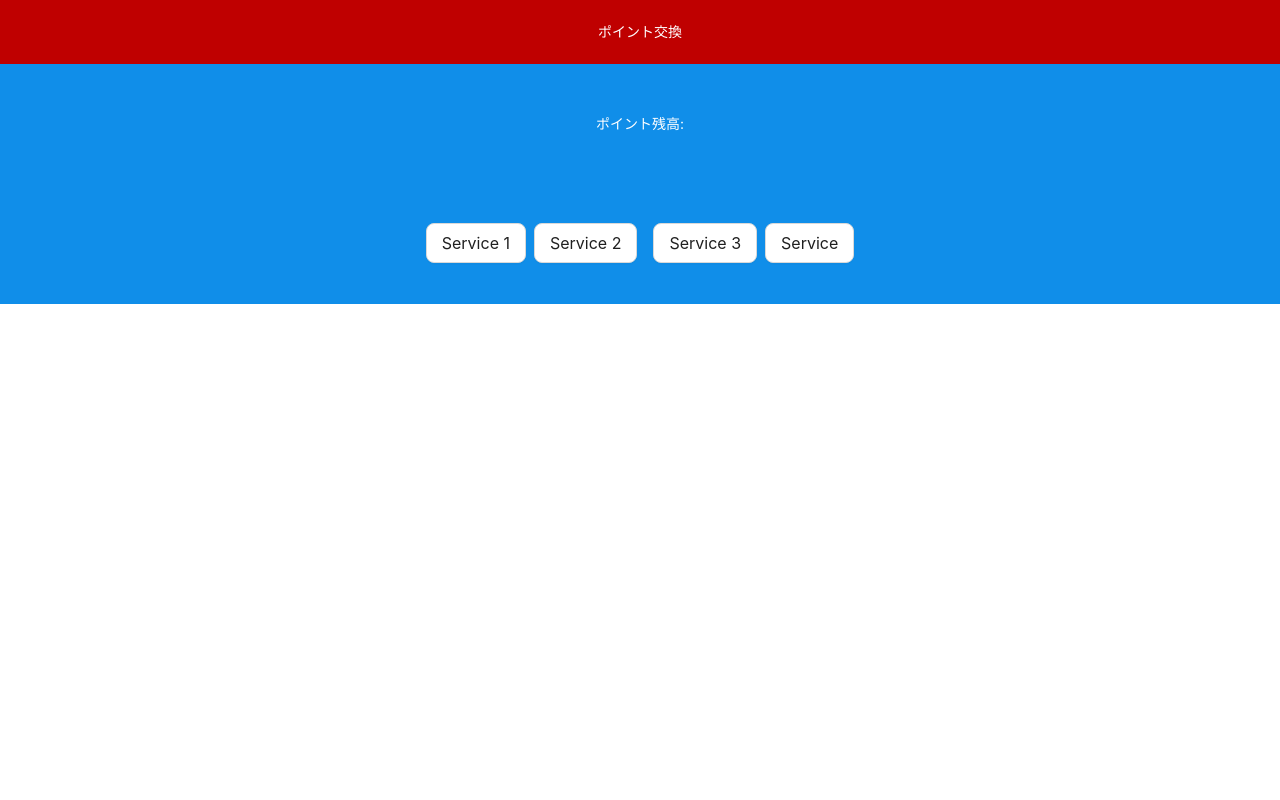
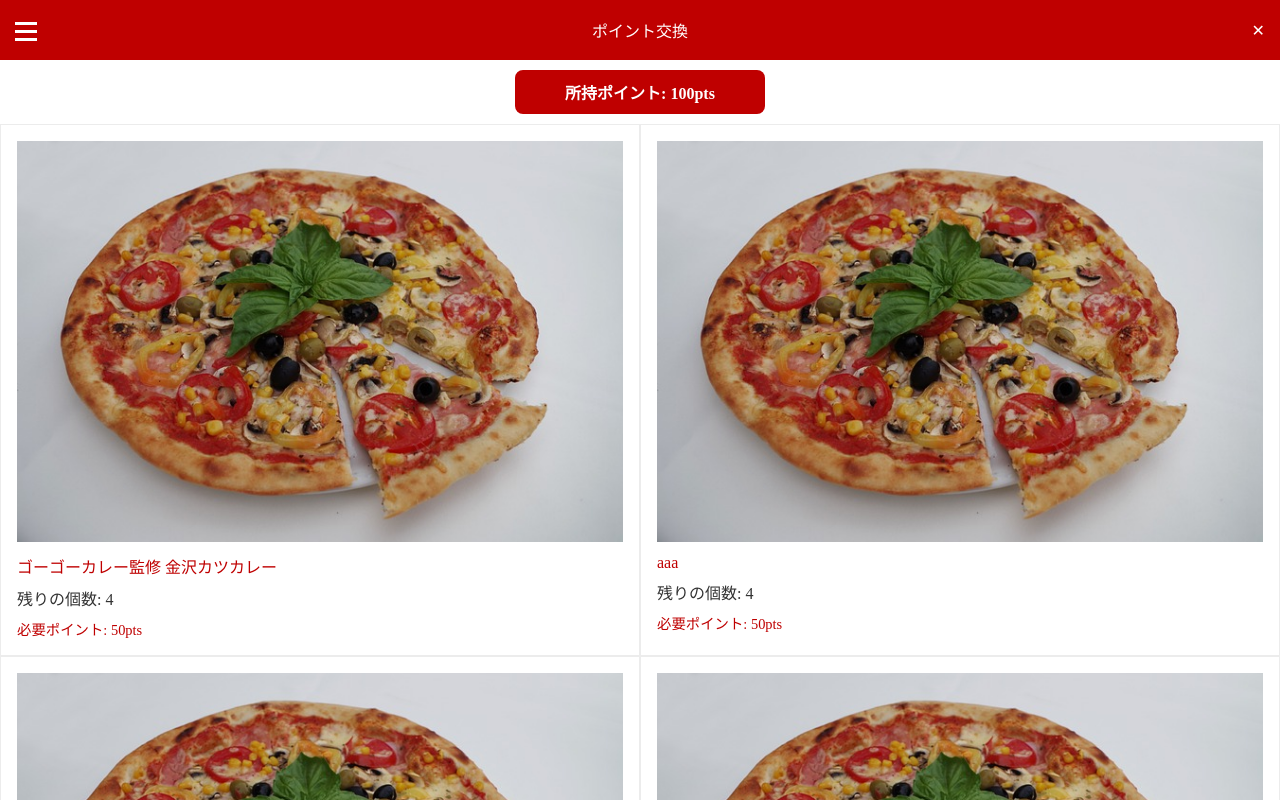
Before and after one commit to KakinokiKanta/rakuten_sintern, a Next.js app: page /pointChange in a window 1280 px wide. Shown: the top 800 px of the page. Built offline with nearby package versions, Linux system fonts and the light colour scheme.

Commit message:
ポイント交換ページ作成

```diff
--- /dev/null
+++ b/src/features/point/components/ItemList.jsx
@@ -0,0 +1,146 @@
+import { useState } from 'react';
+import styled from 'styled-components';
+import { useRouter } from 'next/router';
+import { useAtom } from 'jotai';
+import { pointAtom } from '@/features/common/atom';
+
+const Container = styled.div`
+  display: flex;
+  flex-wrap: wrap;
+  overflow-y: auto;
+  background-color: #ffffff;
+`;
+
+const Item = styled.div`
+  width: 50%;
+  box-sizing: border-box;
+  padding: 16px;
+  cursor: pointer;
+  background-color: white;
+  transition: transform 0.3s;
+  border: 1px solid #ececec;
+
+  &:hover {
+    transform: scale(1.03);
+  }
+`;
+
+const Image = styled.img`
+  width: 100%;
+  height: auto;
+`;
+
+const ItemName = styled.div`
+  font-size: 1.0em;
+  color: #bf0000;
+  margin: 8px 0;
+`;
+
+const Storage = styled.div`
+  font-size: 1em;
+  color: #333;
+`;
+
+const DetailOverlay = styled.div`
+  position: fixed;
+  top: 0;
+  left: 0;
+  width: 100%;
+  height: 100%;
+  background-color: rgba(0,0,0,0.7);
+  display: flex;
+  align-items: center;
+  justify-content: center;
+  z-index: 1000;
+`;
+
+const DetailContainer = styled.div`
+  width: 70%;
+  background-color: white;
+  padding: 20px;
+  border-radius: 16px;
+`;
+
+const ItemText = styled.p`
+  white-space: pre-wrap;  /* 改行やスペースを保持する */
+  word-break: break-word; /* 長い単語が枠からはみ出すのを防ぐ */
+  overflow-y: auto;       /* 必要に応じてスクロールバーを表示する */
+  max-height: 150px;      /* 任意の最大高さ */
+`;
+
+const Button = styled.button`
+  margin: 7px;
+  padding: 8px 16px;
+  background-color: #bf0000;
+  color: white;
+  border: none;
+  border-radius: 4px;
+  cursor: pointer;
+
+  &:hover {
+    background-color: #9d0000;
+  }
+`;
+
+const PointsDisplay = styled.div`
+  background-color: #bf0000;
+  color: white;
+  padding: 10px 16px;
+  border-radius: 8px;
+  text-align: center;
+  font-weight: bold;
+  margin: 10px auto;
+  max-width: 250px;
+`;
+
+const ExchangePoints = styled.div`
+  font-size: 0.9em;
+  color: #bf0000;
+  margin-top: 8px;
+`;
+
+const ItemList = ({ data }) => {
+  const router = useRouter();
+  const [selectedItem, setSelectedItem] = useState(null);
+
+  const [myPoint, setMyPoint] = useAtom(pointAtom)
+
+  return (
+    <>
+        <PointsDisplay>所持ポイント: {myPoint}pts</PointsDisplay>
+        <Container>
+        {data.map(item => (
+            <Item key={item.itemId} onClick={() => setSelectedItem(item)}>
+            <Image src={item.itemImage} alt={item.itemName} />
+            <ItemName>{item.itemName}</ItemName>
+            <Storage>残りの個数: {item.storage}</Storage>
+            <ExchangePoints>必要ポイント: 50pts</ExchangePoints>
+            </Item>
+        ))}
+
+        {selectedItem && (
+            <DetailOverlay onClick={() => setSelectedItem(null)}>
+            <DetailContainer onClick={e => e.stopPropagation()}>
+                <Image src={selectedItem.itemImage} alt={selectedItem.itemName} />
+                <ItemName>{selectedItem.itemName}</ItemName>
+                <Storage>残りの個数: {selectedItem.storage}</Storage>
+                <ExchangePoints>必要ポイント: 50pts</ExchangePoints>
+                <ItemText>{selectedItem.itemText}</ItemText>
+                <Button onClick={() => {
+                    setMyPoint((p) => p - 50);
+                    router.push({
+                    pathname: '/point/completedExchange',
+                    query: { itemId: selectedItem.itemId, companyId: selectedItem.companyId, point: 50},
+                    },'/point/completedExchange')}}>
+                        交換する
+                </Button>
+                <Button onClick={() => setSelectedItem(null)}>キャンセル</Button>
+            </DetailContainer>
+            </DetailOverlay>
+        )}
+        </Container>
+    </>
+  );
+};
+
+export default ItemList
--- a/src/pages/pointChange/index.jsx
+++ b/src/pages/pointChange/index.jsx
@@ -1,56 +1,139 @@
-import React from 'react';
-import { Layout, Space,Button, Radio, Divider } from 'antd';
-const { Header, Footer, Sider, Content } = Layout;
-const headerStyle = {
-  textAlign: 'center',
-  color: '#fff',
-  height: 64,
-  paddingInline: 50,
-  lineHeight: '64px',
-  backgroundColor: '#BF0000',
-};
-const contentStyle = {
-  textAlign: 'center',
-  minHeight: 120,
-  lineHeight: '120px',
-  color: '#fff',
-  backgroundColor: '#108ee9',
+import ItemList from "@/features/point/components/ItemList";
+import Header from "@/layout/header/components/Header";
+import { useRouter } from "next/router";
+
+const App = () => {
+  const jsonData = [
+    {
+      "companyId": 1,
+      "itemId": 1,
+      "storage": 4,
+      "itemName": "ゴーゴーカレー監修 金沢カツカレー",
+      "itemText": "aaaaaaaaaaaaaaaaaaaaaaaaaaaaaaaaaaa",
+      "itemImage": "foodSample.jpg"
+    },
+    {
+      "companyId": 1,
+      "itemId": 1,
+      "storage": 4,
+      "itemName": "aaa",
+      "itemText": "aaa",
+      "itemImage": "foodSample.jpg"
+    },
+    {
+      "companyId": 1,
+      "itemId": 1,
+      "storage": 4,
+      "itemName": "aaa",
+      "itemText": "aaa",
+      "itemImage": "foodSample.jpg"
+    },
+    {
+      "companyId": 1,
+      "itemId": 1,
+      "storage": 4,
+      "itemName": "aaa",
+      "itemText": "aaa",
+      "itemImage": "foodSample.jpg"
+    },
+    {
+      "companyId": 1,
+      "itemId": 1,
+      "storage": 4,
+      "itemName": "aaa",
+      "itemText": "aaa",
+      "itemImage": "foodSample.jpg"
+    },
+    {
+      "companyId": 1,
+      "itemId": 1,
+      "storage": 4,
+      "itemName": "aaa",
+      "itemText": "aaa",
+      "itemImage": "foodSample.jpg"
+    },
+    {
+      "companyId": 1,
+      "itemId": 1,
+      "storage": 4,
+      "itemName": "aaa",
+      "itemText": "aaa",
+      "itemImage": "foodSample.jpg"
+    },
+    // ... 他の商品データ
+  ];
+
+  const router = useRouter();
+
+  const handleExit = () => {
+    router.push('/');
+  };
+
+  return (
+    <>
+      <Header title="ポイント交換" onExit={handleExit} />
+      <ItemList data={jsonData} />;
+    </>
+  )
 };
 
-
-const PointChange = () => (
+export default App;
 
 
-  <Space
-    direction="vertical"
-    style={{
-      width: '100%',
-      height:'100%'
-    }}
-    size={[0, 100]}
-  >
-    <Layout>
-      <Header style={headerStyle}>ポイント交換</Header>
-      <Content style={contentStyle}>
-      ポイント残高:
-      <br></br>
-      <Space direction="vertical">
-        <Space wrap>
-          <Button size="large">
-          Service 1
-          </Button>
-          <Button size="large">Service 2</Button>
-          <br></br>
-          <Button size="large">
-            Service 3
-          </Button>
-          <Button size="large">
-            Service
-          </Button>
-        </Space>
-      </Space>
-      </Content>
-    </Layout>
-  </Space>
-);
-export default PointChange;
+
+// import React from 'react';
+// import { Layout, Space,Button, Radio, Divider } from 'antd';
+// const { Header, Footer, Sider, Content } = Layout;
+// const headerStyle = {
+//   textAlign: 'center',
+//   color: '#fff',
+//   height: 64,
+//   paddingInline: 50,
+//   lineHeight: '64px',
+//   backgroundColor: '#BF0000',
+// };
+// const contentStyle = {
+//   textAlign: 'center',
+//   minHeight: 120,
+//   lineHeight: '120px',
+//   color: '#fff',
+//   backgroundColor: '#108ee9',
+// };
+
+
+// const PointChange = () => (
+
+
+//   <Space
+//     direction="vertical"
+//     style={{
+//       width: '100%',
+//       height:'100%'
+//     }}
+//     size={[0, 100]}
+//   >
+//     <Layout>
+//       <Header style={headerStyle}>ポイント交換</Header>
+//       <Content style={contentStyle}>
+//       ポイント残高:
+//       <br></br>
+//       <Space direction="vertical">
+//         <Space wrap>
+//           <Button size="large">
+//           Service 1
+//           </Button>
+//           <Button size="large">Service 2</Button>
+//           <br></br>
+//           <Button size="large">
+//             Service 3
+//           </Button>
+//           <Button size="large">
+//             Service
+//           </Button>
+//         </Space>
+//       </Space>
+//       </Content>
+//     </Layout>
+//   </Space>
+// );
+// export default PointChange;
```
